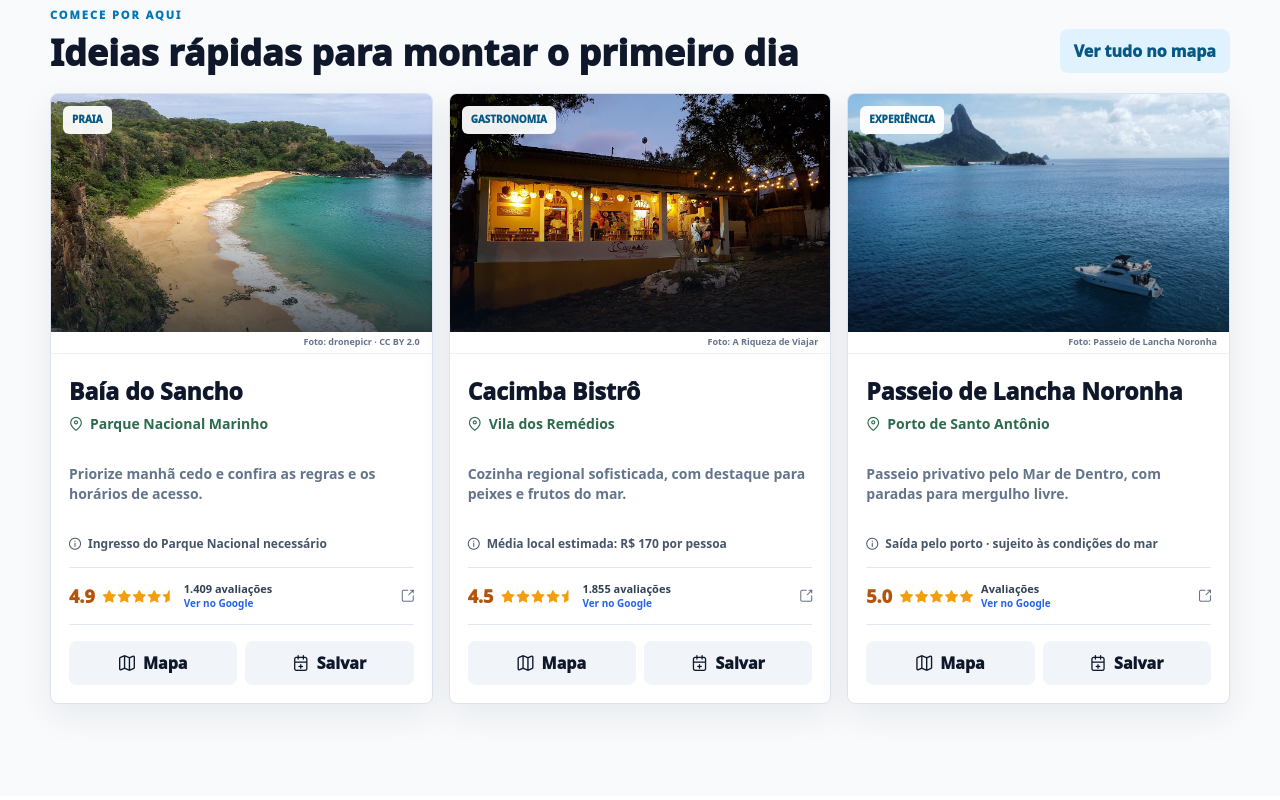
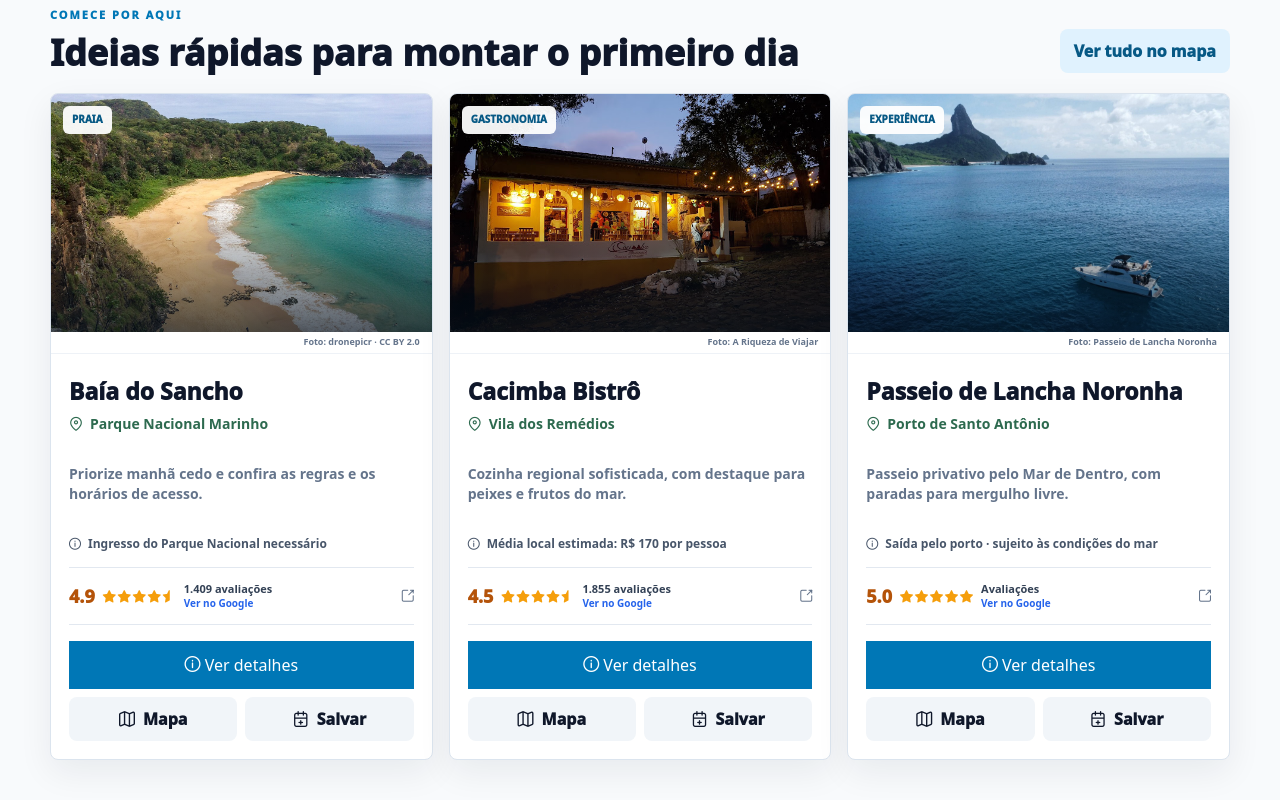
Before and after one commit to AndreRapela/Sistur----Angular, an Angular app in the folder frontend/: page /home in a window 1280 px wide. Shown: the part 1182-1982 px from the top of the page. Built offline with nearby package versions, Linux system fonts and the light colour scheme.

Commit message:
Link home cards to internal detail pages

```diff
--- a/frontend/src/app/pages/home/home.css
+++ b/frontend/src/app/pages/home/home.css
@@ -80,7 +80,10 @@
 .review-copy b { overflow: hidden; font-size: 11px; font-weight: 900; text-overflow: ellipsis; white-space: nowrap; }
 .review-copy small { color: #2563eb; font-size: 10px; font-weight: 850; }
 .google-external { color: #64748b; font-size: 12px; }
-.card-actions { display: flex; gap: 8px; margin-top: 16px; }
+.details-button { width: 100%; min-height: 48px; margin-top: 16px; background: #0077b6; color: #fff; }
+.details-button:hover { background: #075985; }
+.details-button:disabled { cursor: wait; opacity: .72; }
+.card-actions { display: flex; gap: 8px; margin-top: 8px; }
 .card-actions button { flex: 1; background: #f1f5f9; color: #0f172a; }
 .card-actions button:hover, .card-actions button.saved { background: #0077b6; color: #fff; }
 
--- a/frontend/src/app/pages/home/home.html
+++ b/frontend/src/app/pages/home/home.html
@@ -149,6 +149,14 @@
               <i class="pi pi-external-link google-external"></i>
             </a>
 
+            <button type="button"
+                    class="details-button"
+                    [disabled]="openingDetails() !== null"
+                    (click)="openDetails(card)">
+              <i [class]="openingDetails() === card.id ? 'pi pi-spin pi-spinner' : 'pi pi-info-circle'"></i>
+              {{ openingDetails() === card.id ? 'Abrindo...' : 'Ver detalhes' }}
+            </button>
+
             <div class="card-actions">
               <button type="button" (click)="openMap(card)">
                 <i class="pi pi-map"></i>
--- a/frontend/src/app/pages/home/home.ts
+++ b/frontend/src/app/pages/home/home.ts
@@ -6,6 +6,8 @@ import { Title } from '@angular/platform-browser';
 import { AnalyticsService } from '../../services/analytics.service';
 import { ItineraryService } from '../../services/itinerary.service';
 import { ItineraryItemType } from '../../services/itinerary.service';
+import { ApiService } from '../../services/api.service';
+import { firstValueFrom } from 'rxjs';
 import {
   GooglePlaceDetails,
   GooglePlaceDetailsService
@@ -37,6 +39,9 @@ interface DiscoveryCard {
   photoUrl: string;
   photoCredit: string;
   photoCreditUrl: string;
+  detailsKind: 'POINT' | 'ESTABLISHMENT' | 'TOUR';
+  detailsName: string;
+  detailsFallbackRoute: string;
 }
 
 @Component({
@@ -53,8 +58,10 @@ export class HomeComponent implements OnInit {
   private analytics = inject(AnalyticsService);
   private title = inject(Title);
   private googlePlaces = inject(GooglePlaceDetailsService);
+  private api = inject(ApiService);
 
   readonly googleDetails = signal<Record<string, GooglePlaceDetails>>({});
+  readonly openingDetails = signal<string | null>(null);
   readonly starPositions = [1, 2, 3, 4, 5];
 
   searchQuery = '';
@@ -116,7 +123,10 @@ export class HomeComponent implements OnInit {
       fallbackReviewCount: 1409,
       photoUrl: '/assets/places/baia-do-sancho.jpg',
       photoCredit: 'dronepicr · CC BY 2.0',
-      photoCreditUrl: 'https://commons.wikimedia.org/wiki/File:Fernando_de_Noronha_Island_-_Baia_do_Sancho_-_Strand_(18908547939).jpg'
+      photoCreditUrl: 'https://commons.wikimedia.org/wiki/File:Fernando_de_Noronha_Island_-_Baia_do_Sancho_-_Strand_(18908547939).jpg',
+      detailsKind: 'POINT',
+      detailsName: 'Baía do Sancho',
+      detailsFallbackRoute: '/pontos-turisticos'
     },
     {
       id: 'cacimba-bistro',
@@ -134,7 +144,10 @@ export class HomeComponent implements OnInit {
       fallbackReviewCount: 1855,
       photoUrl: '/assets/places/cacimba-bistro.jpg',
       photoCredit: 'A Riqueza de Viajar',
-      photoCreditUrl: 'https://www.ariquezadeviajar.com/2018/10/onde-comer-em-fernando-de-noronha.html'
+      photoCreditUrl: 'https://www.ariquezadeviajar.com/2018/10/onde-comer-em-fernando-de-noronha.html',
+      detailsKind: 'ESTABLISHMENT',
+      detailsName: 'Cacimba Bistrô',
+      detailsFallbackRoute: '/restaurants'
     },
     {
       id: 'passeio-lancha-noronha',
@@ -151,7 +164,10 @@ export class HomeComponent implements OnInit {
       fallbackRating: 5,
       photoUrl: '/assets/places/bubba-noronha-hero.png',
       photoCredit: 'Passeio de Lancha Noronha',
-      photoCreditUrl: 'https://passeiodelanchanoronha.com.br/'
+      photoCreditUrl: 'https://passeiodelanchanoronha.com.br/',
+      detailsKind: 'TOUR',
+      detailsName: 'Passeio de Lancha Noronha',
+      detailsFallbackRoute: '/tours'
     }
   ];
 
@@ -185,6 +201,23 @@ export class HomeComponent implements OnInit {
 
   openMap(card: DiscoveryCard) {
     this.router.navigate([card.route], { queryParams: card.queryParams });
+  }
+
+  async openDetails(card: DiscoveryCard): Promise<void> {
+    if (this.openingDetails()) return;
+    this.openingDetails.set(card.id);
+
+    try {
+      const detailRoute = await this.resolveDetailRoute(card);
+      this.analytics.conversion(card.type, 'DETAIL_OPEN', card.id, detailRoute);
+      await this.router.navigate([detailRoute]);
+    } catch {
+      await this.router.navigate([card.detailsFallbackRoute], {
+        queryParams: { q: card.detailsName }
+      });
+    } finally {
+      this.openingDetails.set(null);
+    }
   }
 
   detailsFor(card: DiscoveryCard): GooglePlaceDetails | undefined {
@@ -256,4 +289,39 @@ export class HomeComponent implements OnInit {
       }
     }));
   }
+
+  private async resolveDetailRoute(card: DiscoveryCard): Promise<string> {
+    if (card.detailsKind === 'POINT') {
+      const response = await firstValueFrom(this.api.getTouristPoints(undefined, card.detailsName));
+      const item = this.findByName(response.data?.content || [], card.detailsName);
+      if (item) return `/pontos-turisticos/${item.id}`;
+    }
+
+    if (card.detailsKind === 'ESTABLISHMENT') {
+      const response = await firstValueFrom(this.api.getEstablishments('RESTAURANT', 'Todos', card.detailsName));
+      const item = this.findByName(response.data?.content || [], card.detailsName);
+      if (item) return `/establishments/${item.id}`;
+    }
+
+    if (card.detailsKind === 'TOUR') {
+      const response = await firstValueFrom(this.api.getTours());
+      const item = this.findByName(response.data?.content || [], card.detailsName);
+      if (item) return `/tours/${item.id}`;
+    }
+
+    throw new Error(`Detalhes não encontrados para ${card.detailsName}`);
+  }
+
+  private findByName<T extends { id: number; name: string }>(items: T[], expectedName: string): T | undefined {
+    const expected = this.normalizeName(expectedName);
+    return items.find(item => this.normalizeName(item.name) === expected);
+  }
+
+  private normalizeName(value: string): string {
+    return value
+      .normalize('NFD')
+      .replace(/[\u0300-\u036f]/g, '')
+      .trim()
+      .toLowerCase();
+  }
 }
--- a/frontend/src/app/pages/tour-detail/tour-detail.html
+++ b/frontend/src/app/pages/tour-detail/tour-detail.html
@@ -186,7 +186,7 @@
                       class="flex w-full items-center justify-center gap-2 bg-blue-700 px-4 py-3.5 font-black text-white hover:bg-blue-800"
                       (click)="openBooking()"
                       title="Reservar na página oficial da operadora">
-                <i class="pi pi-external-link"></i> Reservar com a Alga
+                <i class="pi pi-external-link"></i> Reservar com a operadora
               </button>
             }
 
```
